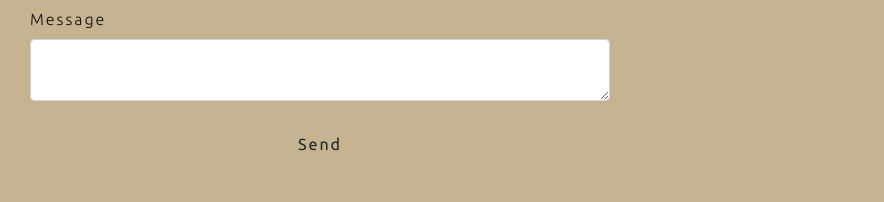
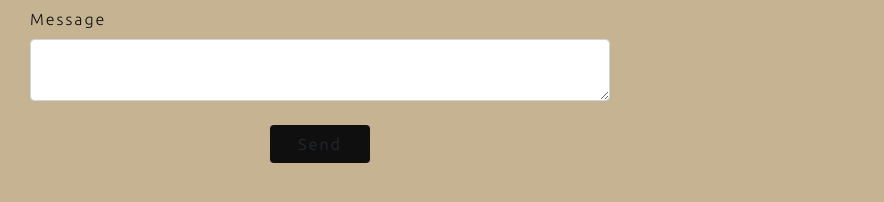
Before and after one commit to mendesfsweden/figoab, a plain HTML site: page index.html in a window 1280 px wide. Shown: the part 1778-1980 px from the top of the page, 0-884 px from the left. Drawn offline with nearby package versions, Linux system fonts and the light colour scheme.

Commit message:
color contact btn

```diff
--- a/assets/css/style.css
+++ b/assets/css/style.css
@@ -46,7 +46,7 @@ body {
 }
 
 .contact-btn {
-  background-color: #c5b391;
+  background-color: #0f0f0f;
   width: 100px;
   letter-spacing: 2px;
 }
```
